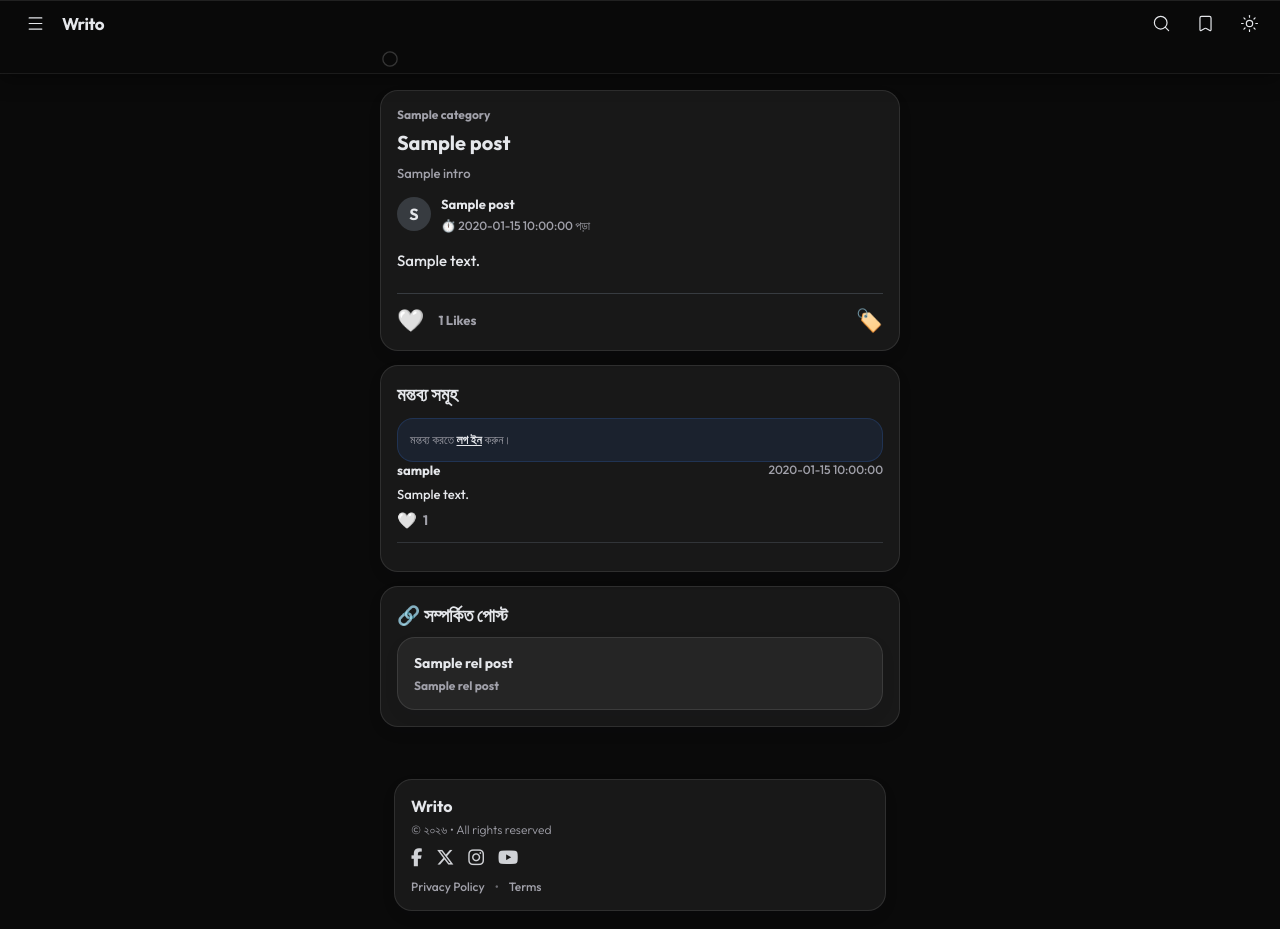
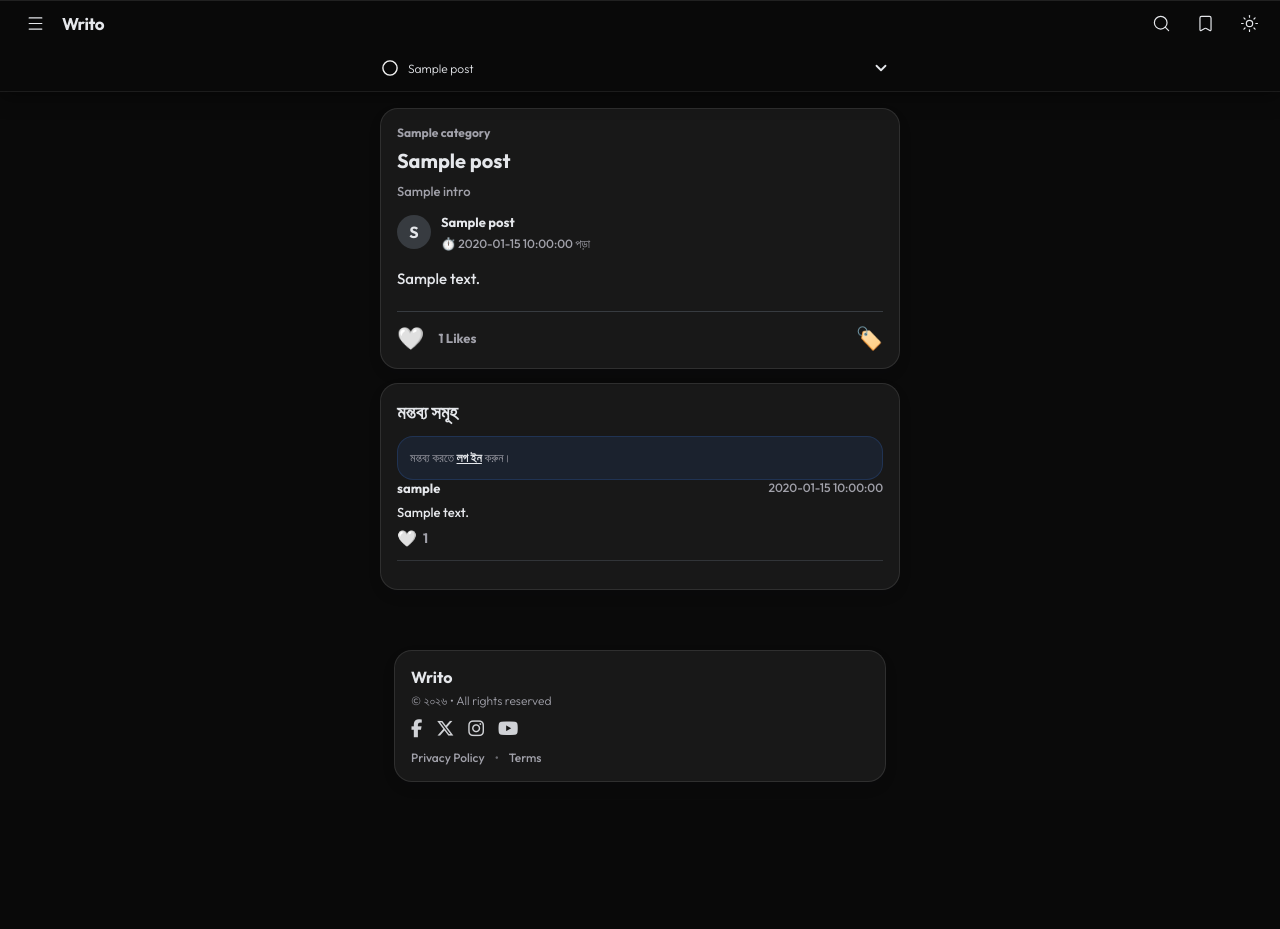
Before and after one commit to isernai12/urban-sniffle, a Flask app: template templates/detail.html in a window 1280 px wide. After the commit the page ends 782 px from the top, so only its background shows below. Run offline with Flask 3, Linux system fonts and the light colour scheme; the template is opened without the code that fills it: most values are stand-ins (such as "Sample title", 1, 10 or a date in 2020).

Commit message:
Update detail.html

```diff
--- a/templates/detail.html
+++ b/templates/detail.html
@@ -2,10 +2,13 @@
 
 {% block title %}{{ post['title'] }} • Writo{% endblock %}
 
-{% block tracker_title %}
-  {{ post['title'] }}
-{% endblock %}
+<!-- ✅ detail page marker -->
+{% block body_class %}hasDetailTracker{% endblock %}
 
+<!-- ✅ tracker title (only detail will show it) -->
+{% block tracker_title %}{{ post['title'] }}{% endblock %}
+
+<!-- ✅ TOC modal content -->
 {% block toc_modal_content %}
   {% if toc_items %}
     <div style="display:grid; gap:10px;">
@@ -38,7 +41,7 @@
 
 {% block content %}
 
-  <!-- ✅ Report modal (আপনার পুরোনোটা একই) -->
+  <!-- ✅ Report modal -->
   <section class="writoModal" id="reportModal" aria-hidden="true" style="top:72px;">
     <div class="writoModalInner">
       <div class="writoModalHead">
@@ -52,15 +55,19 @@
         <input type="hidden" name="post_id" id="report_post_id">
         <input type="hidden" name="comment_id" id="report_comment_id">
 
-        <label style="display:block;margin-bottom:6px;font-weight:700;font-size:13px;color:var(--muted);">কারণ নির্বাচন করুন</label>
-        <select name="reason" style="width:100%;height:42px;border-radius:14px;border:1px solid rgba(0,0,0,0.10);background:rgba(255,255,255,0.55);padding:0 12px;color:var(--text);">
+        <label style="display:block;margin-bottom:6px;font-weight:700;font-size:13px;color:var(--muted);">
+          কারণ নির্বাচন করুন
+        </label>
+        <select name="reason"
+                style="width:100%;height:42px;border-radius:14px;border:1px solid rgba(0,0,0,0.10);background:rgba(255,255,255,0.55);padding:0 12px;color:var(--text);">
           <option value="Spam">স্প্যাম / অপ্রয়োজনীয়</option>
           <option value="Abusive">খারাপ ভাষা / গালিগালাজ</option>
           <option value="Misleading">ভুল তথ্য</option>
           <option value="Harassment">হয়রানি</option>
         </select>
 
-        <button type="submit" style="margin-top:12px;width:100%;height:42px;border:none;border-radius:14px;background:#ef4444;color:#fff;font-weight:800;cursor:pointer;">
+        <button type="submit"
+                style="margin-top:12px;width:100%;height:42px;border:none;border-radius:14px;background:#ef4444;color:#fff;font-weight:800;cursor:pointer;">
           জমা দিন
         </button>
       </form>
@@ -68,9 +75,11 @@
   </section>
 
   <div class="post">
-    <div style="font-size:12px;color:var(--muted);font-weight:700;margin-bottom:8px;">{{ post['category'] }}</div>
+    <div style="font-size:12px;color:var(--muted);font-weight:700;margin-bottom:8px;">
+      {{ post['category'] }}
+    </div>
 
-    <!-- ✅ এই H1 টাকে toc-marker বানালে স্ক্রল ট্র্যাকিং খুব সুন্দর কাজ করে -->
+    <!-- ✅ first marker -->
     <h1 id="postTop" class="toc-marker" data-title="{{ post['title'] }}" style="font-size:20px;line-height:1.25;">
       {{ post['title'] }}
     </h1>
@@ -82,8 +91,8 @@
     <div style="display:flex;align-items:center;gap:10px;margin-top:12px;">
       <div style="width:34px;height:34px;border-radius:50%;background:rgba(148,163,184,.25);overflow:hidden;display:flex;align-items:center;justify-content:center;font-weight:800;color:var(--text);">
         {% if post['author_profile_pic'] %}
-          <img src="{{ url_for('static', filename='profile_uploads/' + post['author_profile_pic']) }}" alt="profile"
-               style="width:100%;height:100%;object-fit:cover;border-radius:50%;">
+          <img src="{{ url_for('static', filename='profile_uploads/' + post['author_profile_pic']) }}"
+               alt="profile" style="width:100%;height:100%;object-fit:cover;border-radius:50%;">
         {% else %}
           {{ post['author_display_name'][:1] }}
         {% endif %}
@@ -193,31 +202,15 @@
     {% endfor %}
   </div>
 
-  {% if related_posts %}
-    <div class="post">
-      <h3 style="margin-bottom:10px;">🔗 সম্পর্কিত পোস্ট</h3>
-      <div style="display:grid;gap:10px;">
-        {% for rel_post in related_posts %}
-          <div class="post" style="margin:0;cursor:pointer;" onclick="window.location.href='{{ url_for('post_detail', post_id=rel_post['id'], slug=rel_post['slug']) }}'">
-            <h4 style="margin:0;font-size:14px;">{{ rel_post['title'] }}</h4>
-            <div style="margin-top:6px;font-size:12px;color:var(--muted);font-weight:700;">
-              {{ rel_post['author_display_name'] }}
-            </div>
-          </div>
-        {% endfor %}
-      </div>
-    </div>
-  {% endif %}
-
 {% endblock %}
 
 {% block body_scripts %}
 <script>
-  // ✅ TOC jump + tracker title update
   const currentTitleEl = document.getElementById("currentSection");
+  const tocModal = document.getElementById("writoModalToc");
 
   function jumpToSection(id, title){
-    // close modals via overlay click simulation:
+    // close any open modal
     document.querySelectorAll("[data-writo-close]").forEach(btn => btn.click());
 
     if (currentTitleEl) currentTitleEl.textContent = title;
@@ -230,22 +223,22 @@
     }
   }
 
-  // ✅ scroll-based section title
+  // scroll-based section title update
   function updateActiveTitle(){
     const markers = document.querySelectorAll(".toc-marker");
     if (!markers.length) return;
 
-    let active = markers[0].getAttribute("data-title") || (currentTitleEl ? currentTitleEl.textContent : "Writo");
+    let active = markers[0].getAttribute("data-title") || "";
     markers.forEach(m => {
       const r = m.getBoundingClientRect();
       if (r.top < 160) active = m.getAttribute("data-title") || active;
     });
-    if (currentTitleEl) currentTitleEl.textContent = active;
+    if (currentTitleEl && active) currentTitleEl.textContent = active;
   }
   updateActiveTitle();
   window.addEventListener("scroll", () => requestAnimationFrame(updateActiveTitle), { passive:true });
 
-  // ✅ Report modal open/close (Writo modal style)
+  // Report modal open/close
   const reportModal = document.getElementById("reportModal");
   function openReportModal(type, id, postId=null){
     reportModal.classList.add("open");
@@ -256,14 +249,11 @@
   }
   function closeReportModal(){
     reportModal.classList.remove("open");
-    // overlay sync base.js দিয়েও হবে, তবুও safe:
-    if (!document.body.classList.contains("menuOpen")) {
-      document.body.classList.remove("hasOverlay");
-    }
+    document.body.classList.remove("hasOverlay");
   }
-  // expose globally for inline onclick
+
+  window.jumpToSection = jumpToSection;
   window.openReportModal = openReportModal;
   window.closeReportModal = closeReportModal;
-  window.jumpToSection = jumpToSection;
 </script>
 {% endblock %}
```
